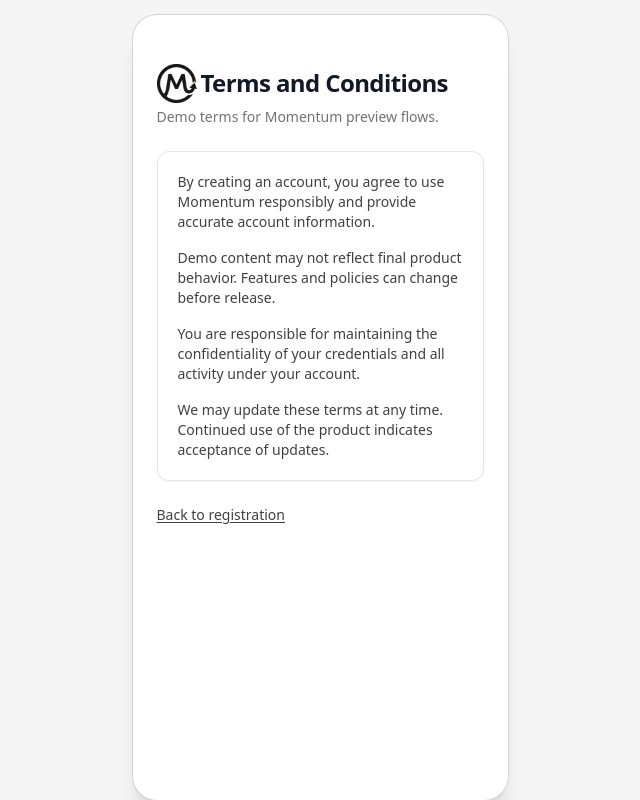
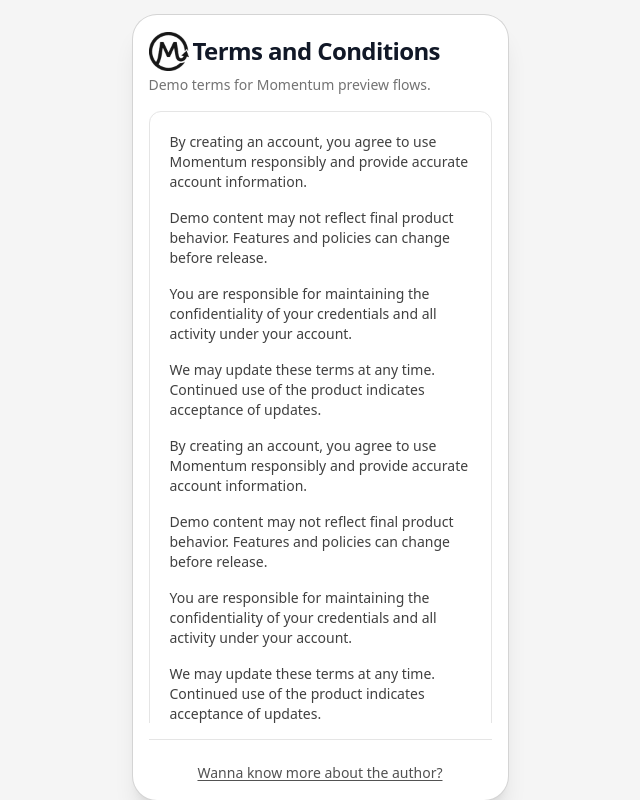
Before and after one commit to decomle/momentum, a React (Vite) app in the folder frontend/momentum-pwa/: page /demo/terms in a window 1280 px wide. Shown: the whole page, without its empty margins (320-960 px from the left). Built offline with nearby package versions, Linux system fonts and the light colour scheme; no server answers.

Commit message:
update terms and condition page

```diff
--- a/frontend/momentum-pwa/src/pages/demo/DemoTermsPage.tsx
+++ b/frontend/momentum-pwa/src/pages/demo/DemoTermsPage.tsx
@@ -1,12 +1,14 @@
 import { Link } from "react-router-dom"
 import { LeftAlginedHeading } from "@/components/headings"
+import { AuthorCard } from "@/components/commons"
 
 export default function DemoTermsPage() {
   return (
-    <div className="min-h-full flex items-start px-6 pt-12 pb-8">
-      <div className="w-full max-w-2xl mx-auto space-y-6">
+    <div className="h-full flex flex-col p-4">
+      <div className="w-full flex-1 min-h-0 flex flex-col">
         <LeftAlginedHeading heading="Terms and Conditions" desc="Demo terms for Momentum preview flows." />
 
+        <div className="mt-4 min-h-0 flex-1 overflow-y-auto no-scrollbar">
           <div className="rounded-xl border border-neutral-200 bg-white p-5 shadow-sm space-y-4 text-sm text-neutral-700">
             <p>
               By creating an account, you agree to use Momentum responsibly and
@@ -24,14 +26,76 @@
               We may update these terms at any time. Continued use of the product
               indicates acceptance of updates.
             </p>
+            <p>
+              By creating an account, you agree to use Momentum responsibly and
+              provide accurate account information.
+            </p>
+            <p>
+              Demo content may not reflect final product behavior. Features and
+              policies can change before release.
+            </p>
+            <p>
+              You are responsible for maintaining the confidentiality of your
+              credentials and all activity under your account.
+            </p>
+            <p>
+              We may update these terms at any time. Continued use of the product
+              indicates acceptance of updates.
+            </p>
+            <p>
+              By creating an account, you agree to use Momentum responsibly and
+              provide accurate account information.
+            </p>
+            <p>
+              Demo content may not reflect final product behavior. Features and
+              policies can change before release.
+            </p>
+            <p>
+              You are responsible for maintaining the confidentiality of your
+              credentials and all activity under your account.
+            </p>
+            <p>
+              We may update these terms at any time. Continued use of the product
+              indicates acceptance of updates.
+            </p>
+            <p>
+              By creating an account, you agree to use Momentum responsibly and
+              provide accurate account information.
+            </p>
+            <p>
+              Demo content may not reflect final product behavior. Features and
+              policies can change before release.
+            </p>
+            <p>
+              You are responsible for maintaining the confidentiality of your
+              credentials and all activity under your account.
+            </p>
+            <p>
+              We may update these terms at any time. Continued use of the product
+              indicates acceptance of updates.
+            </p>
+            <p>
+              By creating an account, you agree to use Momentum responsibly and
+              provide accurate account information.
+            </p>
+            <p>
+              Demo content may not reflect final product behavior. Features and
+              policies can change before release.
+            </p>
+            <p>
+              You are responsible for maintaining the confidentiality of your
+              credentials and all activity under your account.
+            </p>
+            <p>
+              We may update these terms at any time. Continued use of the product
+              indicates acceptance of updates.
+            </p>
+          </div>
         </div>
 
-        <Link
-          to="/demo/register"
-          className="inline-block text-sm text-neutral-700 underline underline-offset-2 hover:text-neutral-900"
-        >
-          Back to registration
-        </Link>
+        <div className="mt-4 pt-5 border-t border-neutral-200 text-center">
+          <AuthorCard />
+        </div>
       </div>
     </div>
   )
```
Lines whose indentation alone changed are shown as unchanged.
